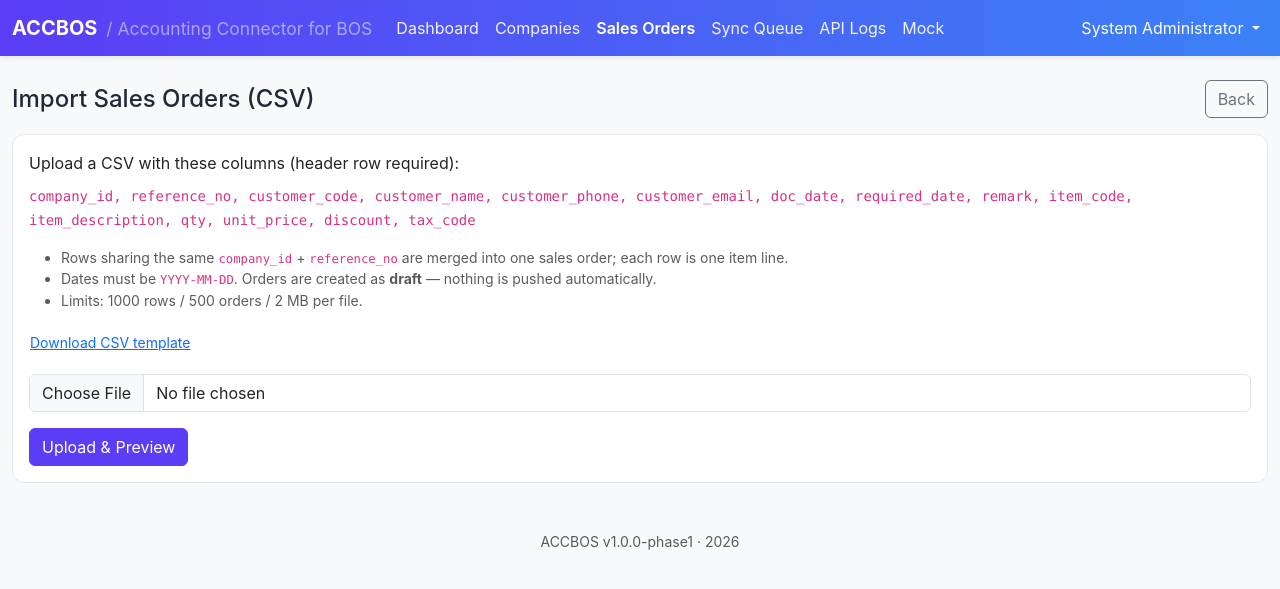
After one commit to Raychung11/accbos, a PHP site: page /admin/sales_order_import.php in a window 1280 px wide. The commit adds this page. Shown: the top 589 px of the page. Run offline with PHP 8.4, Linux system fonts and the light colour scheme; a user stored in the database is signed in.

Commit message:
Add CSV import for sales orders
Upload a BOS/AiServe CSV export, validate it, preview grouped orders with
per-order error reporting, then create the valid ones as drafts in one
batch. Rows are grouped into an order by company_id + reference_no; each
row contributes one item line. Includes a downloadable template, a 2 MB /
1000-row / 500-order cap, and an Import CSV entry point on the SO list.

https://claude.ai/code/session_01Bh7ZeZUhzehWHc53ZfMAaF

```diff
--- /dev/null
+++ b/admin/sales_order_import.php
@@ -0,0 +1,389 @@
+<?php
+declare(strict_types=1);
+
+require_once __DIR__ . '/../includes/auth.php';
+require_login();
+
+$pdo = db();
+
+const IMPORT_COLUMNS = [
+    'company_id', 'reference_no', 'customer_code', 'customer_name',
+    'customer_phone', 'customer_email', 'doc_date', 'required_date', 'remark',
+    'item_code', 'item_description', 'qty', 'unit_price', 'discount', 'tax_code',
+];
+const IMPORT_MAX_ROWS   = 1000;
+const IMPORT_MAX_ORDERS = 500;
+
+// ---- Downloadable CSV template ----------------------------------------------
+if (getStr('template') === '1') {
+    header('Content-Type: text/csv; charset=utf-8');
+    header('Content-Disposition: attachment; filename="accbos_so_import_template.csv"');
+    $out = fopen('php://output', 'w');
+    fputcsv($out, IMPORT_COLUMNS);
+    fputcsv($out, [
+        '1', 'BOS-0001', 'CUST001', 'ABC Trading Sdn Bhd', '0123456789',
+        'abc@example.com', '2026-05-16', '2026-05-20', 'Imported from BOS',
+        'ITEM001', 'Product A', '2', '100.00', '0', 'SST',
+    ]);
+    fputcsv($out, [
+        '1', 'BOS-0001', 'CUST001', 'ABC Trading Sdn Bhd', '0123456789',
+        'abc@example.com', '2026-05-16', '2026-05-20', 'Imported from BOS',
+        'ITEM002', 'Product B', '1', '50.00', '5', 'SST',
+    ]);
+    fclose($out);
+    exit;
+}
+
+/**
+ * Parse + validate uploaded CSV into grouped orders.
+ *
+ * @return array{orders: array<string,array<string,mixed>>, fatal: ?string}
+ */
+function parse_import(string $tmpPath, PDO $pdo): array
+{
+    $fh = @fopen($tmpPath, 'r');
+    if ($fh === false) {
+        return ['orders' => [], 'fatal' => 'Could not read the uploaded file.'];
+    }
+
+    $header = fgetcsv($fh);
+    if ($header === false) {
+        fclose($fh);
+        return ['orders' => [], 'fatal' => 'The CSV appears to be empty.'];
+    }
+    $header = array_map(static fn($h) => strtolower(trim((string)$h)), $header);
+    $missing = array_diff(IMPORT_COLUMNS, $header);
+    if (!empty($missing)) {
+        fclose($fh);
+        return ['orders' => [], 'fatal' => 'Missing column(s): ' . implode(', ', $missing)];
+    }
+    $idx = array_flip($header);
+
+    // Cache active companies for validation.
+    $companies = [];
+    foreach ($pdo->query("SELECT company_id, company_name, status FROM companies")->fetchAll() as $c) {
+        $companies[(int)$c['company_id']] = $c;
+    }
+
+    $orders  = [];
+    $rowNo   = 1;
+    while (($cells = fgetcsv($fh)) !== false) {
+        $rowNo++;
+        if ($rowNo > IMPORT_MAX_ROWS + 1) {
+            break;
+        }
+        // Skip fully blank lines.
+        if (count(array_filter($cells, static fn($v) => trim((string)$v) !== '')) === 0) {
+            continue;
+        }
+
+        $get = static function (string $col) use ($cells, $idx): string {
+            $i = $idx[$col] ?? null;
+            return $i !== null && isset($cells[$i]) ? trim((string)$cells[$i]) : '';
+        };
+
+        $companyId = (int)$get('company_id');
+        $refNo     = $get('reference_no');
+        $groupKey  = $companyId . '|' . ($refNo !== '' ? $refNo : 'ROW' . $rowNo);
+
+        if (!isset($orders[$groupKey])) {
+            $orders[$groupKey] = [
+                'company_id'     => $companyId,
+                'company_name'   => $companies[$companyId]['company_name'] ?? '(unknown)',
+                'reference_no'   => $refNo,
+                'customer_code'  => $get('customer_code'),
+                'customer_name'  => $get('customer_name'),
+                'customer_phone' => $get('customer_phone'),
+                'customer_email' => $get('customer_email'),
+                'doc_date'       => $get('doc_date'),
+                'required_date'  => $get('required_date'),
+                'remark'         => $get('remark'),
+                'items'          => [],
+                'errors'         => [],
+            ];
+
+            $o = &$orders[$groupKey];
+            if ($companyId <= 0 || !isset($companies[$companyId])) {
+                $o['errors'][] = "Row {$rowNo}: company_id {$companyId} not found.";
+            } elseif (($companies[$companyId]['status'] ?? '') !== 'active') {
+                $o['errors'][] = "Row {$rowNo}: company {$companyId} is not active.";
+            }
+            if ($o['customer_code'] === '') {
+                $o['errors'][] = "Row {$rowNo}: customer_code is required.";
+            }
+            if ($o['customer_name'] === '') {
+                $o['errors'][] = "Row {$rowNo}: customer_name is required.";
+            }
+            $d = DateTime::createFromFormat('Y-m-d', $o['doc_date']);
+            if (!$d || $d->format('Y-m-d') !== $o['doc_date']) {
+                $o['errors'][] = "Row {$rowNo}: doc_date must be YYYY-MM-DD.";
+            }
+            if ($o['required_date'] !== '') {
+                $rd = DateTime::createFromFormat('Y-m-d', $o['required_date']);
+                if (!$rd || $rd->format('Y-m-d') !== $o['required_date']) {
+                    $o['errors'][] = "Row {$rowNo}: required_date must be YYYY-MM-DD.";
+                }
+            }
+            if ($o['customer_email'] !== '' &&
+                !filter_var($o['customer_email'], FILTER_VALIDATE_EMAIL)) {
+                $o['errors'][] = "Row {$rowNo}: customer_email is invalid.";
+            }
+            unset($o);
+        }
+
+        $itemCode = $get('item_code');
+        $qty      = (float)$get('qty');
+        $price    = (float)$get('unit_price');
+        $discount = (float)$get('discount');
+        $lineErr  = [];
+        if ($itemCode === '') {
+            $lineErr[] = "Row {$rowNo}: item_code is required.";
+        }
+        if ($qty <= 0) {
+            $lineErr[] = "Row {$rowNo}: qty must be > 0.";
+        }
+        if ($price < 0) {
+            $lineErr[] = "Row {$rowNo}: unit_price must be >= 0.";
+        }
+        $orders[$groupKey]['errors'] = array_merge($orders[$groupKey]['errors'], $lineErr);
+        $orders[$groupKey]['items'][] = [
+            'item_code'        => $itemCode,
+            'item_description' => $get('item_description'),
+            'qty'              => $qty,
+            'unit_price'       => $price,
+            'discount'         => $discount,
+            'tax_code'         => $get('tax_code'),
+            'amount'           => round(($qty * $price) - $discount, 4),
+        ];
+
+        if (count($orders) > IMPORT_MAX_ORDERS) {
+            fclose($fh);
+            return ['orders' => $orders,
+                    'fatal'  => 'Too many orders in one file (max ' . IMPORT_MAX_ORDERS . ').'];
+        }
+    }
+    fclose($fh);
+
+    foreach ($orders as &$o) {
+        if (empty($o['items'])) {
+            $o['errors'][] = 'Order has no item lines.';
+        }
+    }
+    unset($o);
+
+    return ['orders' => $orders, 'fatal' => null];
+}
+
+$step    = 'upload';
+$preview = [];
+$fatal   = '';
+
+if (($_SERVER['REQUEST_METHOD'] ?? 'GET') === 'POST') {
+    csrf_verify();
+    $action = postStr('action');
+
+    if ($action === 'upload') {
+        if (!isset($_FILES['csv']) || !is_array($_FILES['csv']) ||
+            ($_FILES['csv']['error'] ?? UPLOAD_ERR_NO_FILE) !== UPLOAD_ERR_OK ||
+            !is_uploaded_file($_FILES['csv']['tmp_name'])) {
+            $fatal = 'Please choose a CSV file to upload.';
+        } elseif (($_FILES['csv']['size'] ?? 0) > 2 * 1024 * 1024) {
+            $fatal = 'File too large (max 2 MB).';
+        } else {
+            $parsed = parse_import((string)$_FILES['csv']['tmp_name'], $pdo);
+            if ($parsed['fatal'] !== null) {
+                $fatal = $parsed['fatal'];
+            }
+            $preview = $parsed['orders'];
+            if (!empty($preview)) {
+                $_SESSION['so_import'] = $preview;
+                $step = 'preview';
+            }
+        }
+    } elseif ($action === 'confirm') {
+        $preview = $_SESSION['so_import'] ?? [];
+        if (empty($preview)) {
+            $fatal = 'Nothing to import. Please upload again.';
+        } else {
+            $created = 0;
+            $skipped = 0;
+            foreach ($preview as $o) {
+                if (!empty($o['errors'])) {
+                    $skipped++;
+                    continue;
+                }
+                try {
+                    $pdo->beginTransaction();
+                    $pdo->prepare(
+                        "INSERT INTO sales_orders
+                         (company_id, customer_code, customer_name, customer_phone, customer_email,
+                          doc_date, required_date, reference_no, remark, local_status, accounting_status)
+                         VALUES
+                         (:company_id, :customer_code, :customer_name, :customer_phone, :customer_email,
+                          :doc_date, :required_date, :reference_no, :remark, 'draft', 'pending')"
+                    )->execute([
+                        ':company_id'     => (int)$o['company_id'],
+                        ':customer_code'  => $o['customer_code'],
+                        ':customer_name'  => $o['customer_name'],
+                        ':customer_phone' => $o['customer_phone'] ?: null,
+                        ':customer_email' => $o['customer_email'] ?: null,
+                        ':doc_date'       => $o['doc_date'],
+                        ':required_date'  => $o['required_date'] ?: null,
+                        ':reference_no'   => $o['reference_no'] ?: null,
+                        ':remark'         => $o['remark'] ?: null,
+                    ]);
+                    $soId = (int)$pdo->lastInsertId();
+                    $itemStmt = $pdo->prepare(
+                        "INSERT INTO sales_order_items
+                         (sales_order_id, item_code, item_description, qty, unit_price, discount, tax_code, amount)
+                         VALUES
+                         (:sid, :code, :desc, :qty, :price, :disc, :tax, :amt)"
+                    );
+                    foreach ($o['items'] as $line) {
+                        $itemStmt->execute([
+                            ':sid'   => $soId,
+                            ':code'  => $line['item_code'],
+                            ':desc'  => $line['item_description'] ?: null,
+                            ':qty'   => $line['qty'],
+                            ':price' => $line['unit_price'],
+                            ':disc'  => $line['discount'],
+                            ':tax'   => $line['tax_code'] ?: null,
+                            ':amt'   => $line['amount'],
+                        ]);
+                    }
+                    $pdo->commit();
+                    $created++;
+                } catch (Throwable $e) {
+                    if ($pdo->inTransaction()) {
+                        $pdo->rollBack();
+                    }
+                    error_log('[ACCBOS] CSV import row failed: ' . $e->getMessage());
+                    $skipped++;
+                }
+            }
+            unset($_SESSION['so_import']);
+            flash('success', "Import complete: {$created} order(s) created as draft, {$skipped} skipped.");
+            redirect('/admin/sales_orders.php');
+        }
+    }
+}
+
+$pageTitle = 'Import Sales Orders (CSV)';
+$activeNav = 'sales_orders';
+require __DIR__ . '/../includes/header.php';
+?>
+<div class="d-flex justify-content-between align-items-center mb-3 flex-wrap gap-2">
+    <h4 class="m-0">Import Sales Orders (CSV)</h4>
+    <a class="btn btn-outline-secondary" href="<?= e(url('/admin/sales_orders.php')) ?>">Back</a>
+</div>
+
+<?php if ($fatal !== ''): ?>
+    <div class="alert alert-danger"><?= e($fatal) ?></div>
+<?php endif; ?>
+
+<?php if ($step === 'upload'): ?>
+    <div class="card">
+        <div class="card-body">
+            <p class="mb-2">Upload a CSV with these columns (header row required):</p>
+            <p><code><?= e(implode(', ', IMPORT_COLUMNS)) ?></code></p>
+            <ul class="small text-muted">
+                <li>Rows sharing the same <code>company_id</code> + <code>reference_no</code>
+                    are merged into one sales order; each row is one item line.</li>
+                <li>Dates must be <code>YYYY-MM-DD</code>. Orders are created as
+                    <strong>draft</strong> — nothing is pushed automatically.</li>
+                <li>Limits: <?= IMPORT_MAX_ROWS ?> rows / <?= IMPORT_MAX_ORDERS ?> orders / 2&nbsp;MB per file.</li>
+            </ul>
+            <a class="btn btn-sm btn-link px-0"
+               href="<?= e(url('/admin/sales_order_import.php?template=1')) ?>">
+                Download CSV template
+            </a>
+
+            <form method="post" enctype="multipart/form-data" class="mt-3">
+                <?= csrf_input() ?>
+                <input type="hidden" name="action" value="upload">
+                <div class="mb-3">
+                    <input type="file" name="csv" accept=".csv,text/csv"
+                           class="form-control" required>
+                </div>
+                <button type="submit" class="btn btn-primary accbos-btn-primary">
+                    Upload &amp; Preview
+                </button>
+            </form>
+        </div>
+    </div>
+<?php else: ?>
+    <?php
+    $validCount = 0;
+    $errCount   = 0;
+    foreach ($preview as $o) {
+        if (empty($o['errors'])) {
+            $validCount++;
+        } else {
+            $errCount++;
+        }
+    }
+    ?>
+    <div class="alert alert-info">
+        <strong><?= e((string)$validCount) ?></strong> order(s) ready to import,
+        <strong><?= e((string)$errCount) ?></strong> with errors (will be skipped).
+    </div>
+
+    <?php foreach ($preview as $o): ?>
+        <div class="card mb-2 <?= empty($o['errors']) ? '' : 'border-danger' ?>">
+            <div class="card-header d-flex justify-content-between align-items-center">
+                <div>
+                    <strong><?= e($o['reference_no'] !== '' ? $o['reference_no'] : '(no ref)') ?></strong>
+                    · <?= e($o['company_name']) ?>
+                    · <?= e($o['customer_name']) ?> (<?= e($o['customer_code']) ?>)
+                </div>
+                <?php if (empty($o['errors'])): ?>
+                    <span class="badge bg-success">ready</span>
+                <?php else: ?>
+                    <span class="badge bg-danger"><?= e((string)count($o['errors'])) ?> error(s)</span>
+                <?php endif; ?>
+            </div>
+            <div class="card-body p-0">
+                <?php if (!empty($o['errors'])): ?>
+                    <div class="p-2 small text-danger">
+                        <?php foreach ($o['errors'] as $err): ?>
+                            <div><?= e($err) ?></div>
+                        <?php endforeach; ?>
+                    </div>
+                <?php endif; ?>
+                <table class="table table-sm mb-0">
+                    <thead class="table-light">
+                        <tr><th>Item</th><th>Description</th><th class="text-end">Qty</th>
+                            <th class="text-end">Price</th><th class="text-end">Disc</th>
+                            <th>Tax</th><th class="text-end">Amount</th></tr>
+                    </thead>
+                    <tbody>
+                        <?php foreach ($o['items'] as $line): ?>
+                            <tr>
+                                <td><?= e($line['item_code']) ?></td>
+                                <td><?= e($line['item_description']) ?></td>
+                                <td class="text-end"><?= e(money((float)$line['qty'])) ?></td>
+                                <td class="text-end"><?= e(money((float)$line['unit_price'])) ?></td>
+                                <td class="text-end"><?= e(money((float)$line['discount'])) ?></td>
+                                <td><?= e($line['tax_code']) ?></td>
+                                <td class="text-end"><?= e(money((float)$line['amount'])) ?></td>
+                            </tr>
+                        <?php endforeach; ?>
+                    </tbody>
+                </table>
+            </div>
+        </div>
+    <?php endforeach; ?>
+
+    <form method="post" class="d-flex gap-2 mt-3">
+        <?= csrf_input() ?>
+        <input type="hidden" name="action" value="confirm">
+        <button type="submit" class="btn btn-primary accbos-btn-primary"
+                <?= $validCount === 0 ? 'disabled' : '' ?>
+                onclick="return confirm('Import <?= (int)$validCount ?> order(s) as draft?');">
+            Import <?= e((string)$validCount) ?> order(s)
+        </button>
+        <a class="btn btn-link" href="<?= e(url('/admin/sales_order_import.php')) ?>">Start over</a>
+    </form>
+<?php endif; ?>
+
+<?php require __DIR__ . '/../includes/footer.php'; ?>
```
Also changed, not shown: admin/sales_orders.php (+6 -2 lines).
